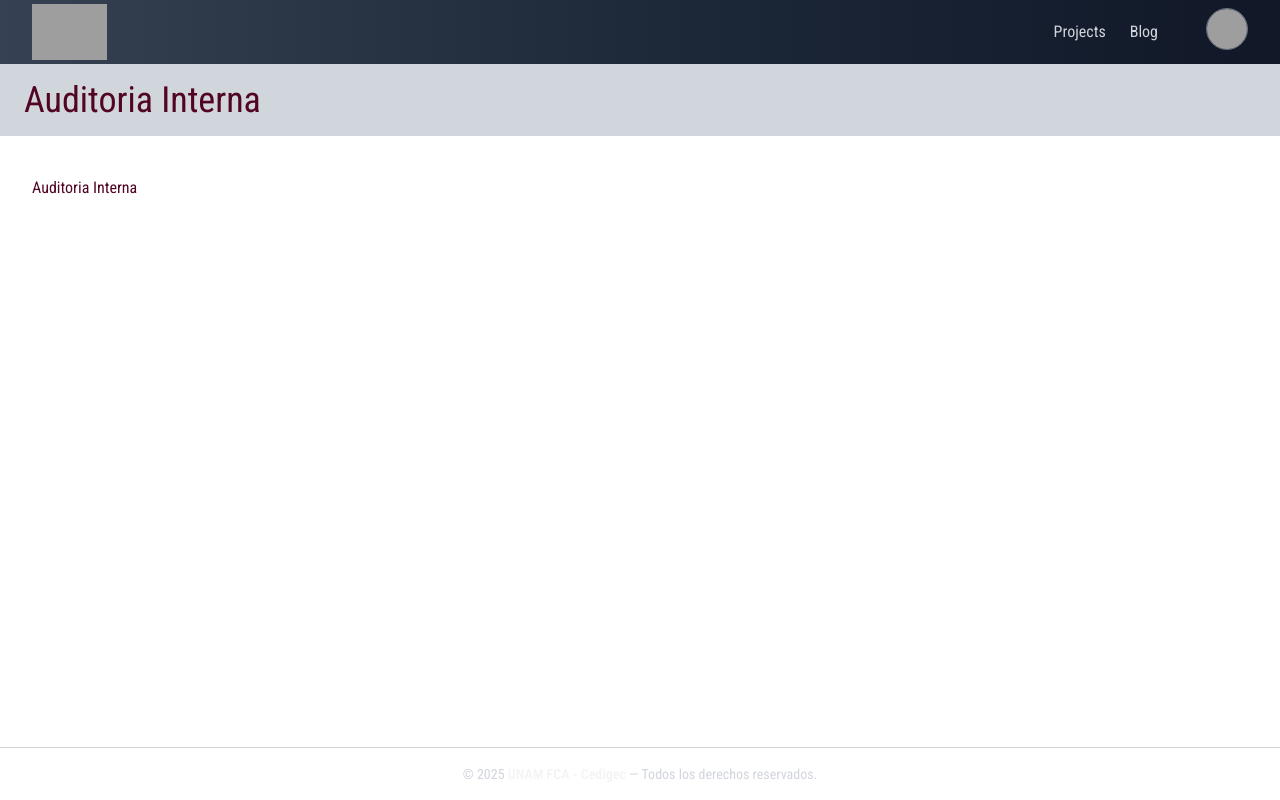
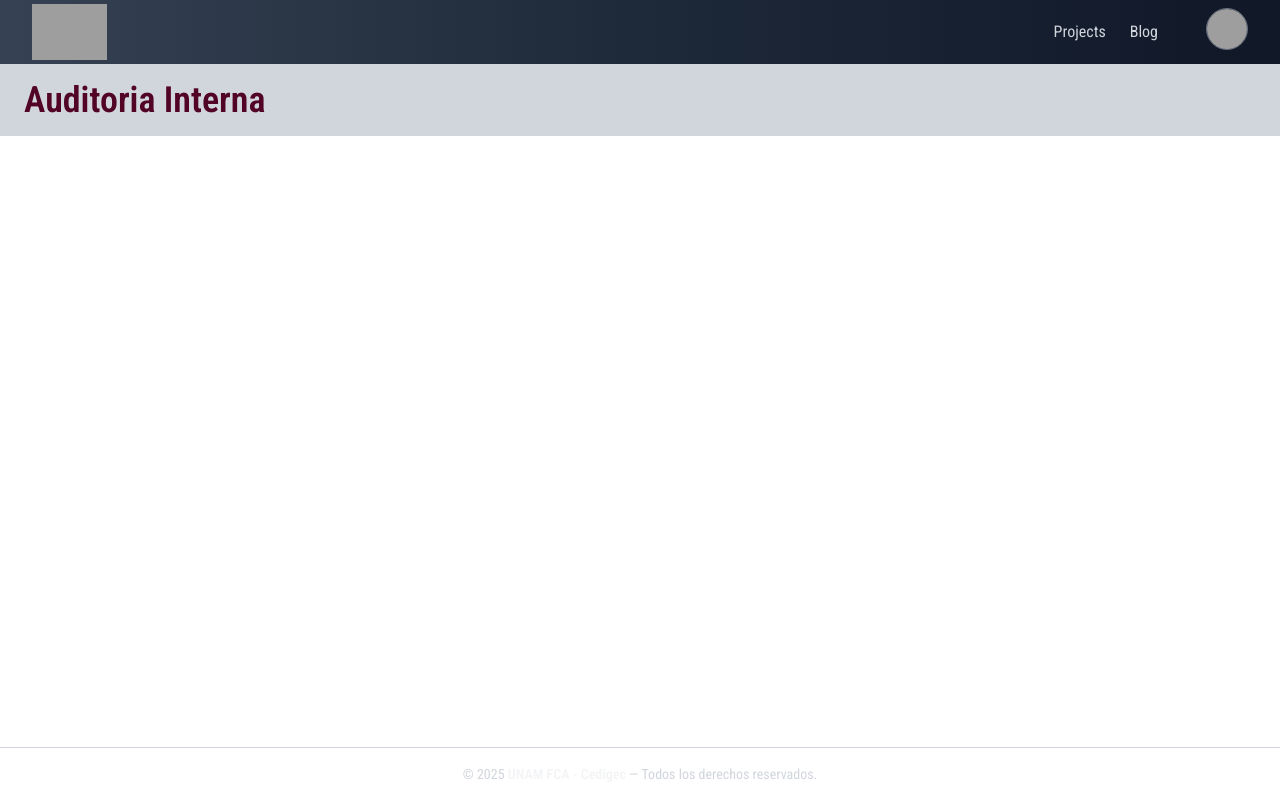
Before and after one commit to cr-gcc/bitacora-diplomados, a Vue app: page /auditoria-intena in a window 1280 px wide. Built offline with nearby package versions, Linux system fonts and the light colour scheme; grey boxes are pictures that could not be loaded.

Commit message:
Detalles

```diff
--- a/src/components/Title.vue
+++ b/src/components/Title.vue
@@ -1,6 +1,6 @@
 <template>
   <div class="space-y-4 bg-gray-300">
-    <h2 class="text-4xl px-6 py-4" :class="colorTitle">{{ pageTitle  }}</h2>
+    <h2 class="text-4xl px-6 py-4 font-semibold" :class="colorTitle">{{ pageTitle  }}</h2>
   </div>
 </template>
 <script setup>
--- a/src/main.js
+++ b/src/main.js
@@ -11,11 +11,12 @@ const pinia = createPinia();
 app.use(pinia);
 app.use(router);
 
-const pageStore = usePageTitleStore();
-
+// Usa el hook después de que la app ya tenga Pinia y router
 router.afterEach((to) => {
-  if (to.meta.title) {
-    pageStore.setTitle(to.meta.title);
+  const pageStore = usePageTitleStore();
+  // Si la ruta tiene título y color, los actualizamos en el store
+  if (to.meta.title && to.meta.color) {
+    pageStore.setTitleAndColor(to.meta.title, to.meta.color);
   }
 });
 
--- a/src/views/Record.vue
+++ b/src/views/Record.vue
@@ -1,7 +1,9 @@
 <template>
   <div v-if="diploma">
-    <h2 :class="diploma.color">{{ diploma.title }}</h2>
-    <!-- Aquí más detalles si quieres -->
+    <!--
+      <h2 :class="diploma.color">{{ diploma.title }}</h2>
+      <p>ID del diplomado: {{ diploma.id }}</p>
+    -->
   </div>
   <div v-else>
     <p>Diploma no encontrado.</p>
@@ -26,8 +28,9 @@
 
     if (diploma.value) {
       pageStore.setTitleAndColor(diploma.value.title, diploma.value.color);
-    } else {
-      pageStore.setTitleAndColor('Diploma no encontrado', 'text-red-500');
+    }
+    else {
+      pageStore.setTitleAndColor('Diplomado no encontrado', 'text-red-700');
     }
   });
 </script>
```
